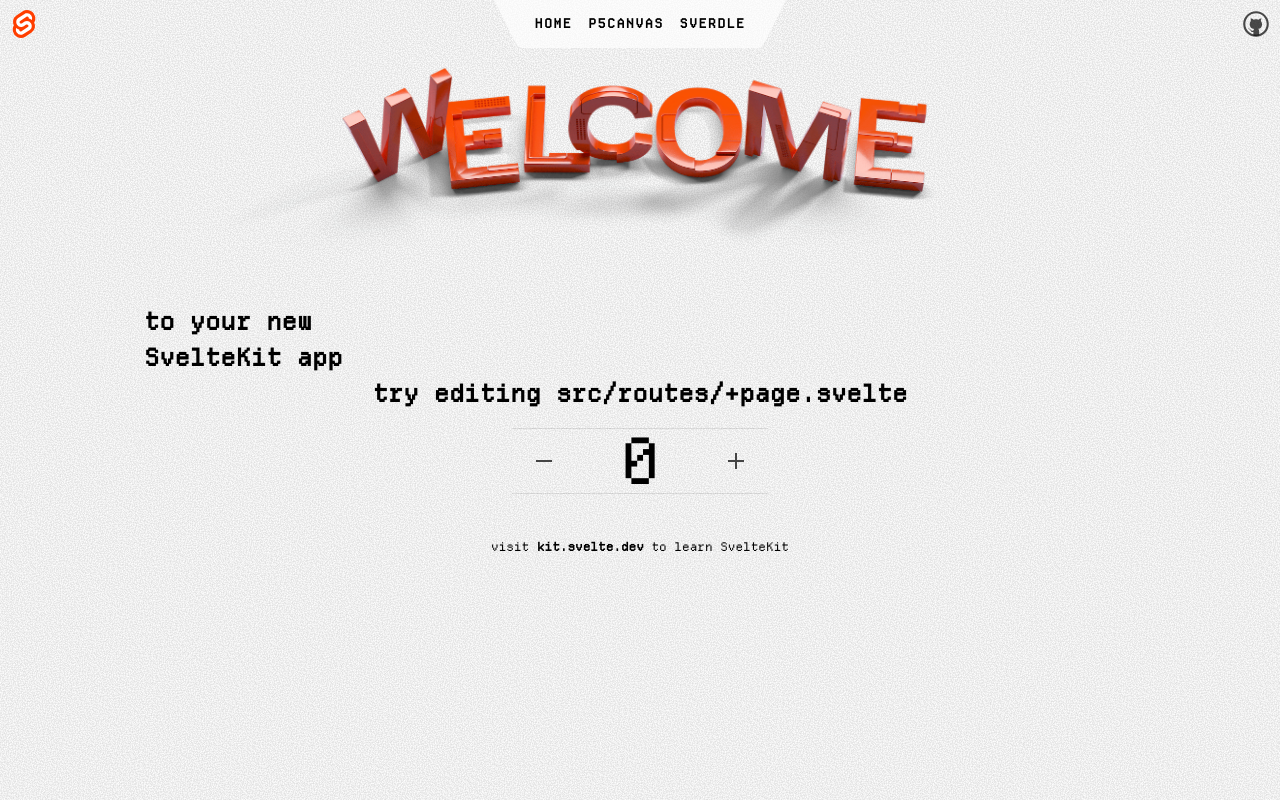
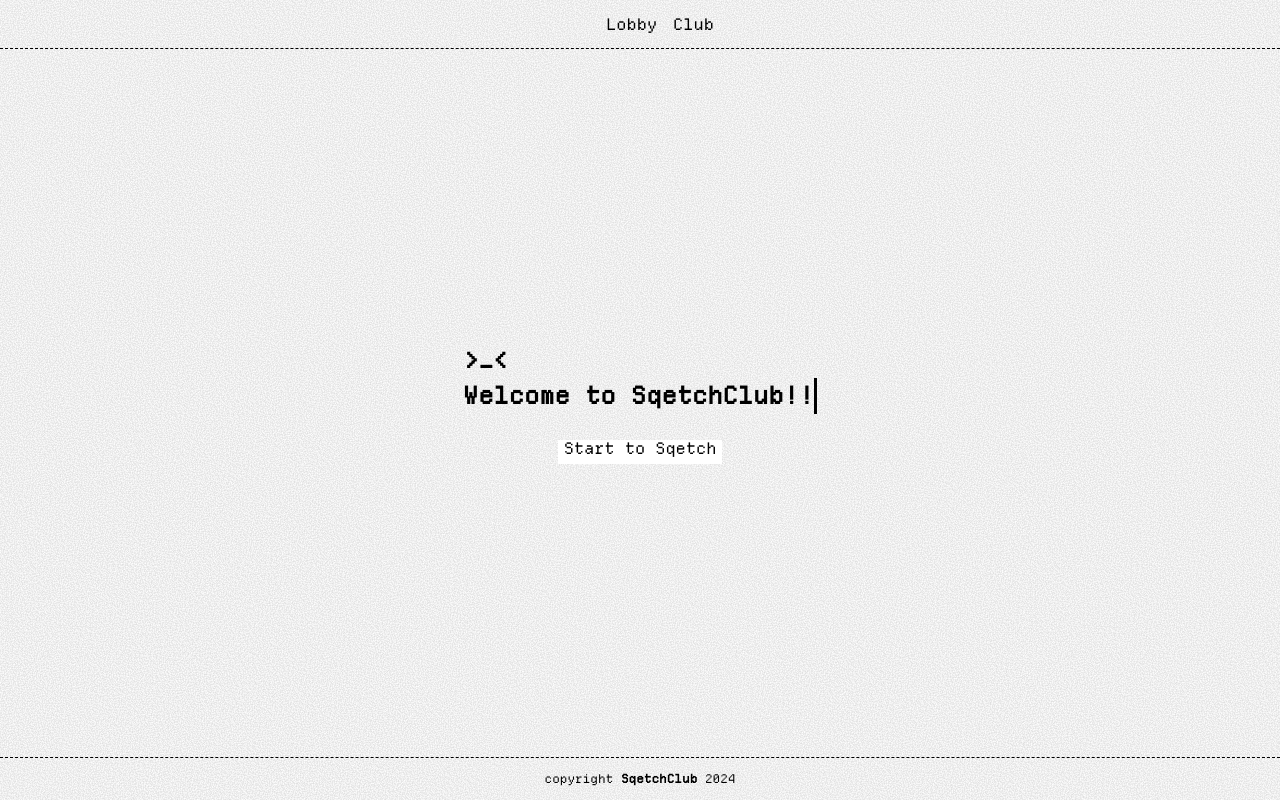
Before and after one commit to SqetchClub/sqetchclub-frontend, a SvelteKit app: page / in a window 1280 px wide. Built offline with nearby package versions, Linux system fonts and the light colour scheme.

Commit message:
improve style and ui a little bit

```diff
--- a/src/routes/+layout.svelte
+++ b/src/routes/+layout.svelte
@@ -1,17 +1,17 @@
 <script>
-	import Header from './Header.svelte';
-	import '../app.css';
+  import Header from "./Header.svelte";
+  import "../app.css";
 </script>
 
 <div class="app">
   <Header />
-
   <main>
     <slot />
   </main>
-
   <footer>
-		<p>visit <a href="https://kit.svelte.dev">kit.svelte.dev</a> to learn SvelteKit</p>
+    <p>
+      copyright <a href="https://github.com/SqetchClub">SqetchClub</a> 2024
+    </p>
   </footer>
 </div>
 
@@ -19,15 +19,13 @@
   .app {
     display: flex;
     flex-direction: column;
+    height: 100vh;
     min-height: 100vh;
+    overflow: hidden;
   }
 
   main {
-		padding: 1rem;
-		width: 100%;
-		max-width: 64rem;
-		margin: 0 auto;
-		box-sizing: border-box;
+    height: 100%;
   }
 
   footer {
@@ -36,15 +34,10 @@
     justify-content: center;
     align-items: center;
     padding: 12px;
+    border-top: 1px dashed;
   }
 
   footer a {
     font-weight: bold;
   }
-
-	@media (min-width: 480px) {
-		footer {
-			padding: 12px 0;
-		}
-	}
 </style>
--- a/src/routes/+page.svelte
+++ b/src/routes/+page.svelte
@@ -1,59 +1,66 @@
 <script>
-	import Counter from './Counter.svelte';
-	import welcome from '$lib/images/svelte-welcome.webp';
-	import welcome_fallback from '$lib/images/svelte-welcome.png';
+  import { onMount } from "svelte";
+  import Entrance from "./Entrance.svelte";
+
+  let text = "Welcome to SqetchClub!!";
+  let welcomeText = "";
+  let index = 0;
+
+  function startTyping() {
+    welcomeText = "";
+    index = 0;
+    const interval = setInterval(() => {
+      if (index < text.length) {
+        welcomeText += text[index];
+        index++;
+      } else {
+        clearInterval(interval);
+        setTimeout(startTyping, 8000);
+      }
+    }, 150);
+  }
+
+  onMount(() => {
+    startTyping();
+  });
 </script>
 
 <svelte:head>
-	<title>Home</title>
-	<meta name="description" content="Svelte demo app" />
+  <title>{text}</title>
+  <meta name="description" content={text} />
 </svelte:head>
 
 <section>
-	<h1>
-		<span class="welcome">
-			<picture>
-				<source srcset={welcome} type="image/webp" />
-				<img src={welcome_fallback} alt="Welcome" />
-			</picture>
-		</span>
-
-		to your new<br />SvelteKit app
-	</h1>
-
-	<h2>
-		try editing <strong>src/routes/+page.svelte</strong>
-	</h2>
-
-	<Counter />
+  <h1>&gt;_&lt;<br /><span class="typewriter">{welcomeText}</span></h1>
+  <Entrance />
 </section>
 
 <style>
   section {
+    height: 100%;
+    width: 100%;
     display: flex;
     flex-direction: column;
     justify-content: center;
     align-items: center;
-		flex: 0.6;
+    gap: 16px;
   }
 
-	h1 {
-		width: 100%;
+  .typewriter {
+    display: inline-block;
+    overflow: hidden;
+    border-right: 3px solid black; /* Cursor effect */
+    white-space: nowrap;
+    animation: blink-caret 0.75s step-end infinite;
   }
 
-	.welcome {
-		display: block;
-		position: relative;
-		width: 100%;
-		height: 0;
-		padding: 0 0 calc(100% * 495 / 2048) 0;
+  @keyframes blink-caret {
+    from,
+    to {
+      border-color: transparent;
     }
-
-	.welcome img {
-		position: absolute;
-		width: 100%;
-		height: 100%;
-		top: 0;
-		display: block;
+    50% {
+      border-color: black;
+    }
   }
 </style>
--- /dev/null
+++ b/src/routes/Entrance.svelte
@@ -0,0 +1,13 @@
+<script>
+</script>
+
+<button><a href="/p5canvas">Start to Sqetch</a></button>
+
+<style>
+  button {
+    border: none;
+    background-color: white;
+    padding: 0px 6px 8px 6px;
+    line-height: 1;
+  }
+</style>
--- a/src/routes/Header.svelte
+++ b/src/routes/Header.svelte
@@ -1,129 +1,39 @@
 <script>
-	import { page } from '$app/stores';
-	import logo from '$lib/images/svelte-logo.svg';
-	import github from '$lib/images/github.svg';
+  import { page } from "$app/stores";
 </script>
 
 <header>
-	<div class="corner">
-		<a href="https://kit.svelte.dev">
-			<img src={logo} alt="SvelteKit" />
-		</a>
-	</div>
-
   <nav>
-		<svg viewBox="0 0 2 3" aria-hidden="true">
-			<path d="M0,0 L1,2 C1.5,3 1.5,3 2,3 L2,0 Z" />
-		</svg>
     <ul>
-			<li aria-current={$page.url.pathname === '/' ? 'page' : undefined}>
-				<a href="/">Home</a>
+      <li aria-current={$page.url.pathname === "/" ? "page" : undefined}>
+        <a href="/">Lobby</a>
       </li>
-			<li aria-current={$page.url.pathname === '/p5canvas' ? 'page' : undefined}>
-				<a href="/p5canvas">p5canvas</a>
-			</li>
-			<li aria-current={$page.url.pathname.startsWith('/sverdle') ? 'page' : undefined}>
-				<a href="/sverdle">Sverdle</a>
+      <li
+        aria-current={$page.url.pathname.startsWith("/p5canvas")
+          ? "page"
+          : undefined}
+      >
+        <a href="/p5canvas">Club</a>
       </li>
     </ul>
-		<svg viewBox="0 0 2 3" aria-hidden="true">
-			<path d="M0,0 L0,3 C0.5,3 0.5,3 1,2 L2,0 Z" />
-		</svg>
   </nav>
-
-	<div class="corner">
-		<a href="https://github.com/sveltejs/kit">
-			<img src={github} alt="GitHub" />
-		</a>
-	</div>
 </header>
 
 <style>
   header {
     display: flex;
     justify-content: space-between;
-	}
-
-	.corner {
-		width: 3em;
-		height: 3em;
-	}
-
-	.corner a {
-		display: flex;
-		align-items: center;
-		justify-content: center;
-		width: 100%;
-		height: 100%;
-	}
-
-	.corner img {
-		width: 2em;
-		height: 2em;
-		object-fit: contain;
+	border-bottom: 1px dashed;
   }
 
   nav {
-		display: flex;
-		justify-content: center;
-		--background: rgba(255, 255, 255, 0.7);
-	}
-
-	svg {
-		width: 2em;
-		height: 3em;
-		display: block;
-	}
-
-	path {
-		fill: var(--background);
+    width: 100%;
+	padding: 12px;
   }
 
   ul {
-		position: relative;
-		padding: 0;
-		margin: 0;
-		height: 3em;
     display: flex;
     justify-content: center;
-		align-items: center;
-		list-style: none;
-		background: var(--background);
-		background-size: contain;
-	}
-
-	li {
-		position: relative;
-		height: 100%;
-	}
-
-	li[aria-current='page']::before {
-		--size: 6px;
-		content: '';
-		width: 0;
-		height: 0;
-		position: absolute;
-		top: 0;
-		left: calc(50% - var(--size));
-		border: var(--size) solid transparent;
-		border-top: var(--size) solid var(--color-theme-1);
-	}
-
-	nav a {
-		display: flex;
-		height: 100%;
-		align-items: center;
-		padding: 0 0.5rem;
-		color: var(--color-text);
-		font-weight: 700;
-		font-size: 0.8rem;
-		text-transform: uppercase;
-		letter-spacing: 0.1em;
-		text-decoration: none;
-		transition: color 0.2s linear;
-	}
-
-	a:hover {
-		color: var(--color-theme-1);
+    gap: 16px;
   }
 </style>
--- a/src/routes/p5canvas/+page.svelte
+++ b/src/routes/p5canvas/+page.svelte
@@ -1,11 +1,13 @@
 <script>
+  import { onMount } from "svelte";
   import P5canvas from "./P5canvas.svelte";
   import Chat from "./Chat.svelte";
+  let text = "Now Sqetch & Guess the word!!";
+  let headerText = text;
 </script>
 
 <main>
-  <h1>P5canvas with Svelte</h1>
-
+  <h1 class="typewriter">&gt;0&lt; {headerText}</h1>
   <div class="container">
     <P5canvas />
     <Chat />
@@ -13,21 +15,25 @@
 </main>
 
 <svelte:head>
-  <title>P5canvas with Svelte</title>
-  <meta name="description" content="P5canvas with Svelte" />
+  <title>{text}</title>
+  <meta name="description" content={text} />
 </svelte:head>
 
 <style>
   main {
+    height: 100%;
     display: flex;
     flex-direction: column;
     align-items: center;
     justify-content: center;
+    padding: 16px;
   }
   .container {
-    display: grid;
-    grid-template-columns: 1fr auto;
-    height:100%;
-    gap: 20px;
+    display: flex;
+    gap: 8px;
+    width: 100%;
+    min-width: 300px;
+    max-width: 800px;
+    padding: 16px;
   }
 </style>
```
Also changed, not shown: src/routes/p5canvas/Chat.svelte (+40 -11 lines), src/routes/p5canvas/P5canvas.svelte (+16 -26 lines), 1 other file (tests, documents, lock files or other folders). Lines whose indentation alone changed are shown as unchanged.
